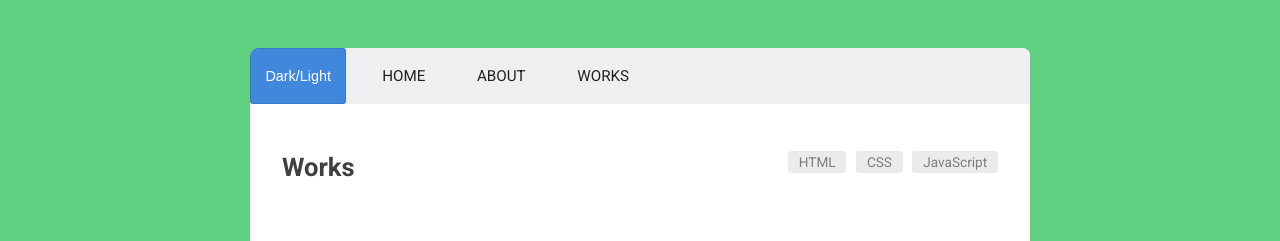
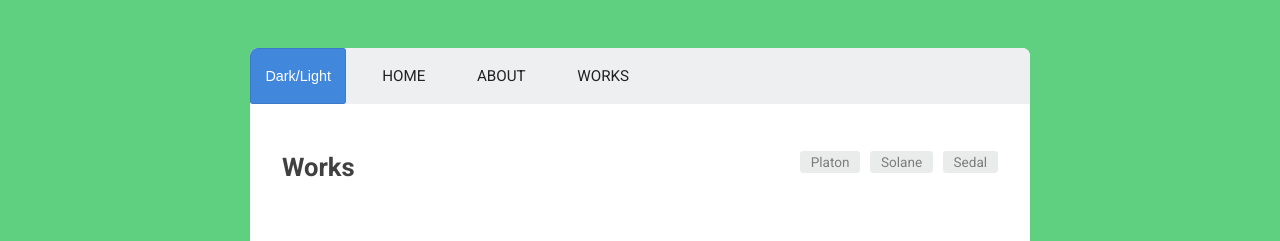
Before and after one commit to Janainaf/agence, a React (Create React App) app in the folder webagence/: page /works in a window 1280 px wide. Shown: the top 241 px of the page. Built offline with nearby package versions, Linux system fonts and the light colour scheme.

Commit message:
fixing typos

```diff
--- a/webagence/src/components/About.js
+++ b/webagence/src/components/About.js
@@ -4,7 +4,7 @@ const About = () => (
   <div className="main-content">
     <h2>About</h2>
     <p>
-      This agence is more than an agence! Be sure to visit ur WORKS section to
+      This agence is more than an agence! Be sure to visit our WORKS section to
       view a list of our best projects.
     </p>
   </div>
--- a/webagence/src/components/Work.js
+++ b/webagence/src/components/Work.js
@@ -6,13 +6,13 @@ const Works = () => (
       <h2>Works </h2>
       <ul className="work-nav">
         <li>
-          <a href="/works/html">HTML</a>
+          <a href="/works/html">Platon</a>
         </li>
         <li>
-          <a href="/works/css">CSS</a>
+          <a href="/works/css">Solane</a>
         </li>
         <li>
-          <a href="/works/javascript">JavaScript</a>
+          <a href="/works/javascript">Sedal</a>
         </li>
       </ul>
     </div>
```
